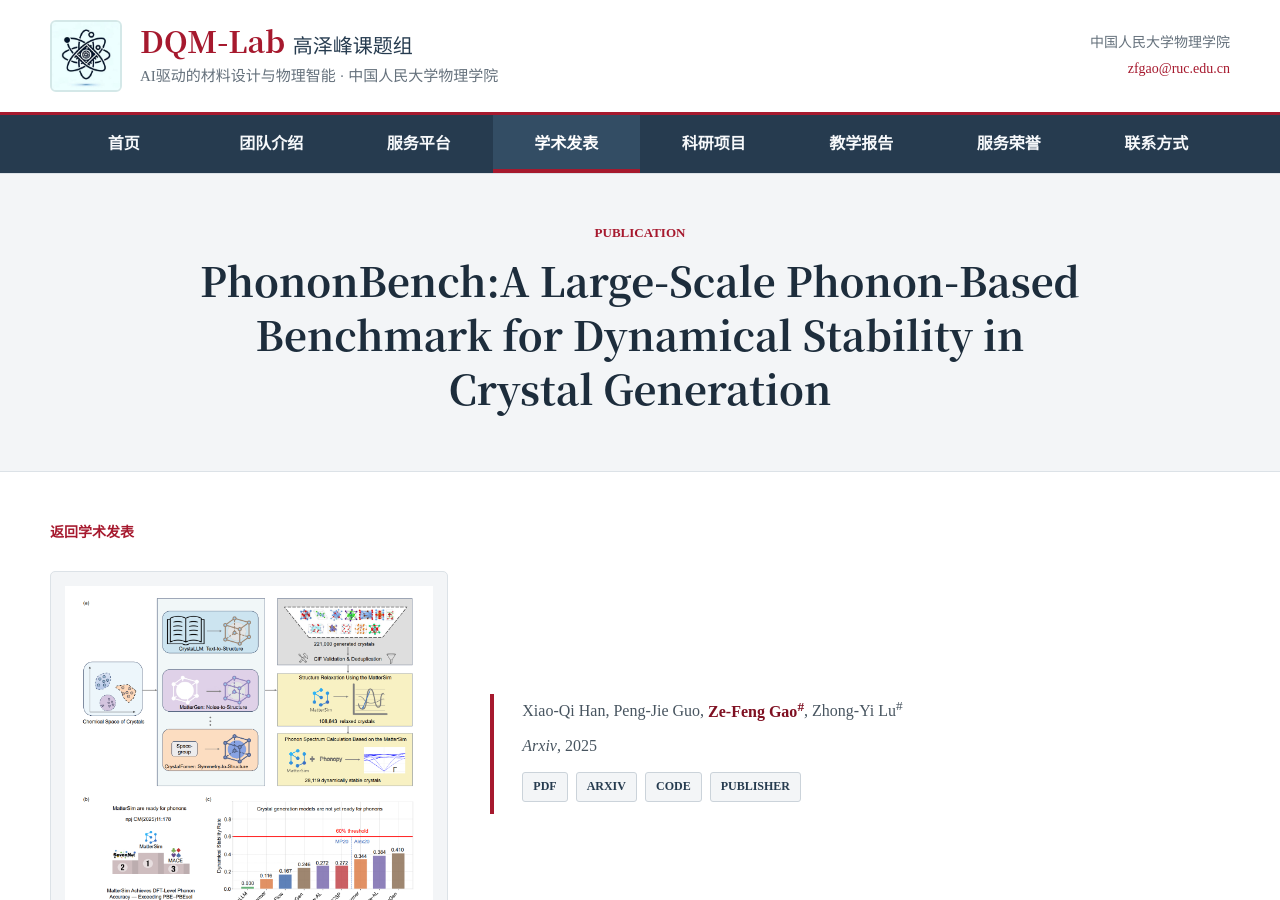
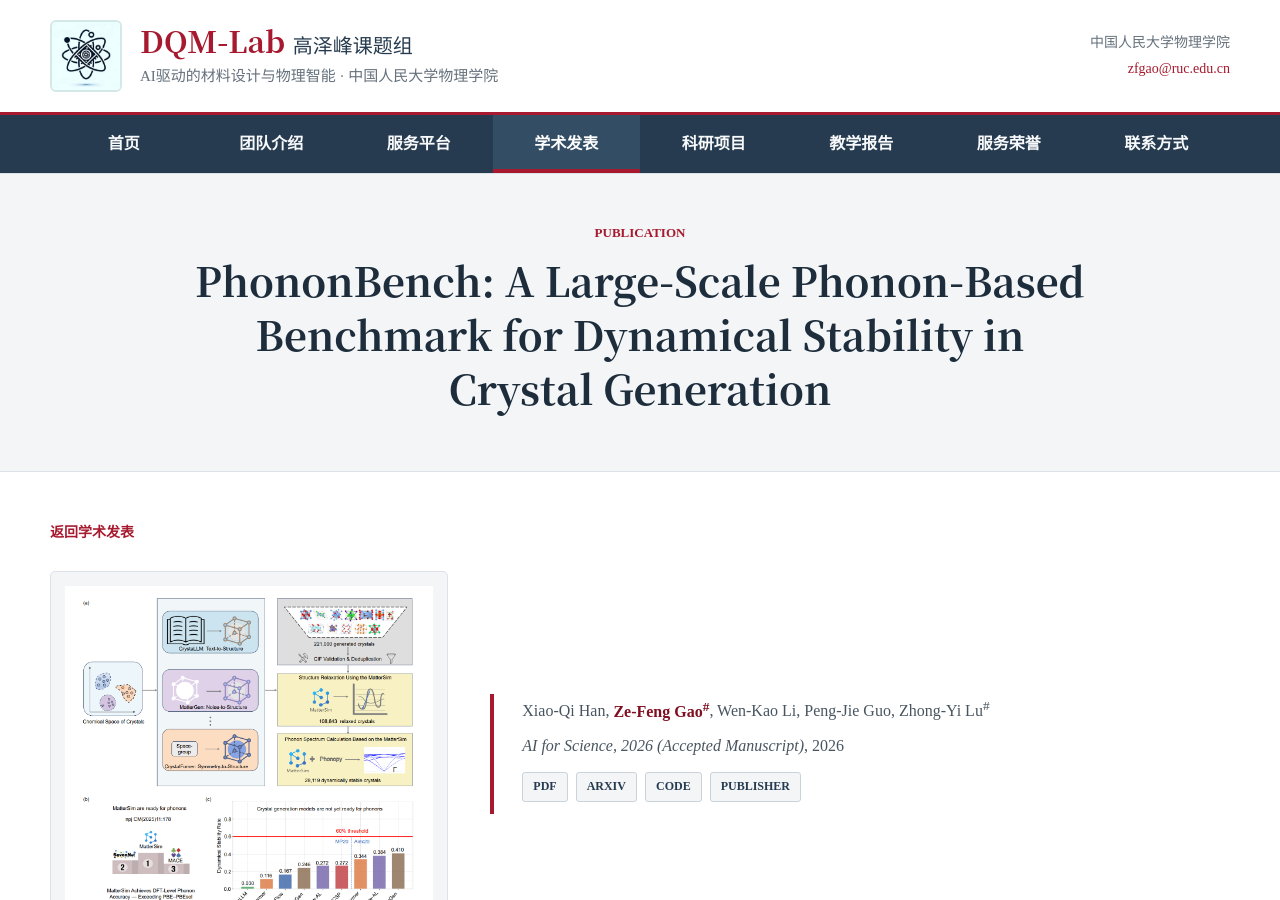
Before and after one commit to zfgao66/homepage, a Jekyll site: the page built from _posts/2025/2025-12-27-PhononBench.markdown, in a window 1280 px wide and 900 px high. Built offline with Jekyll 4.4.1, drawn with Linux system fonts in a browser that asks for light colours.

```diff
--- a/_posts/2024/2024-11-13-survey.markdown
+++ b/_posts/2024/2024-11-13-survey.markdown
@@ -1,9 +1,9 @@
 ---
 layout: post
-title:  "AI-driven inverse design of materials: Past, present and future"
-date:   2024-11-13 18:04:44 +00:00
+title:  "AI-driven inverse design of materials: Past, present, and future"
+date:   2025-03-01 00:00:00 +00:00
 image: images/2024/survey.png
-categories: 2024_research
+categories: 2025_research
 author: Ze-Feng Gao
 authors: "Xiao-Qi Han, Xin-De Wang, Meng-Yuan Xu, Zhen Feng, Bo-Wen Yao, Peng-Jie Guo, <strong>Ze-Feng Gao<sup>#</sup></strong>, Zhong-Yi Lu<sup>#</sup>"
 venue: "Chinese Physics Letters, 42(2): 027403"
--- a/_posts/2025/2024-07-05-treesearch.markdown
+++ b/_posts/2025/2024-07-05-treesearch.markdown
@@ -1,11 +1,11 @@
 ---
 layout: post
 title:  "Discovering physical laws with parallel symbolic enumeration"
-date:   2025-07-05 18:04:44 +00:00
+date:   2026-01-01 00:00:00 +00:00
 image: images/2025/treesearch.png
-categories: 2025_research
+categories: 2026_research
 author: Ze-Feng Gao
-authors: "Kai Ruan, Yilong Xu, <strong>Ze-Feng Gao</strong>, Yang Liu, Yike Guo, Ji-Rong Wen, Hao Sun<sup>#</sup>, "
+authors: "Kai Ruan, Yilong Xu, <strong>Ze-Feng Gao</strong>, Yang Liu, Yike Guo, Ji-Rong Wen, Hao Sun<sup>#</sup>"
 venue: "Nature Computational Science, 6(1): 53-66"
 paper: /pdfs/2025/treesearch.pdf
 arxiv: https://arxiv.org/abs/2407.04405
--- a/_posts/2025/2025-12-27-PhononBench.markdown
+++ b/_posts/2025/2025-12-27-PhononBench.markdown
@@ -1,16 +1,16 @@
 ---
 layout: post
-title:  "PhononBench:A Large-Scale Phonon-Based Benchmark for Dynamical Stability in Crystal Generation"
-date:   2025-12-27 18:04:44 +00:00
+title:  "PhononBench: A Large-Scale Phonon-Based Benchmark for Dynamical Stability in Crystal Generation"
+date:   2026-08-26 00:00:00 +00:00
 image: images/2025/PhononBench.png
-categories: 2025_research
+categories: 2026_research
 author: Ze-Feng Gao
-authors: "Xiao-Qi Han, Peng-Jie Guo, <strong>Ze-Feng Gao<sup>#</sup></strong>, Zhong-Yi Lu<sup>#</sup>"
-venue: "Arxiv"
+authors: "Xiao-Qi Han, <strong>Ze-Feng Gao<sup>#</sup></strong>, Wen-Kao Li, Peng-Jie Guo, Zhong-Yi Lu<sup>#</sup>"
+venue: "AI for Science, 2026 (Accepted Manuscript)"
 paper: /pdfs/2025/PhononBench.pdf
 arxiv: https://arxiv.org/abs/2512.21227
 code: https://github.com/xqh19970407/PhononBench
-link: http://phononbench.cn/
+link: https://iopscience.iop.org/article/10.1088/3050-287X/ae9ee4/meta
 
 
 ---
```
Also changed, not shown: _posts/2026/2026-02-12-LLM-Additive-Selection.markdown (added, +13 -0 lines), _posts/2026/2026-03-05-Multi-Agent-Materials.markdown (added, +13 -0 lines), index.html (+9 -4 lines), images/2026/MultiAgentMaterials.jpg (added).
